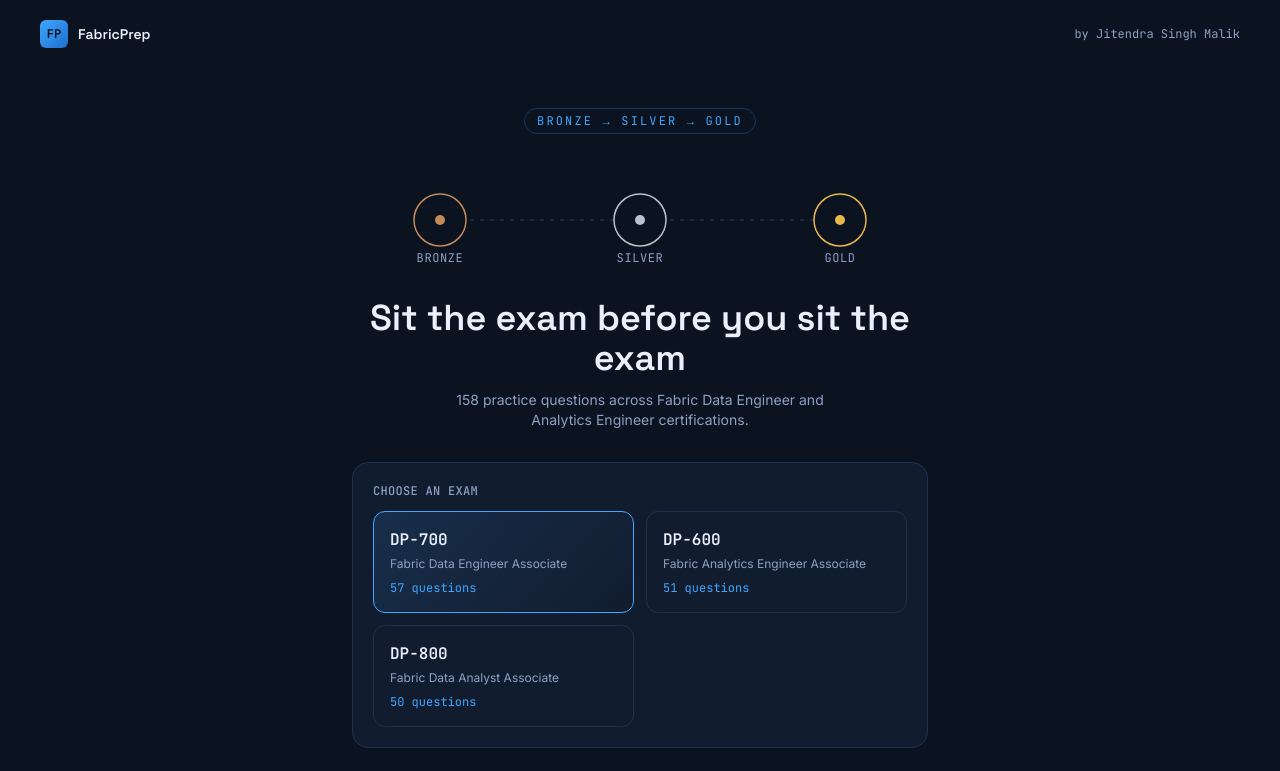
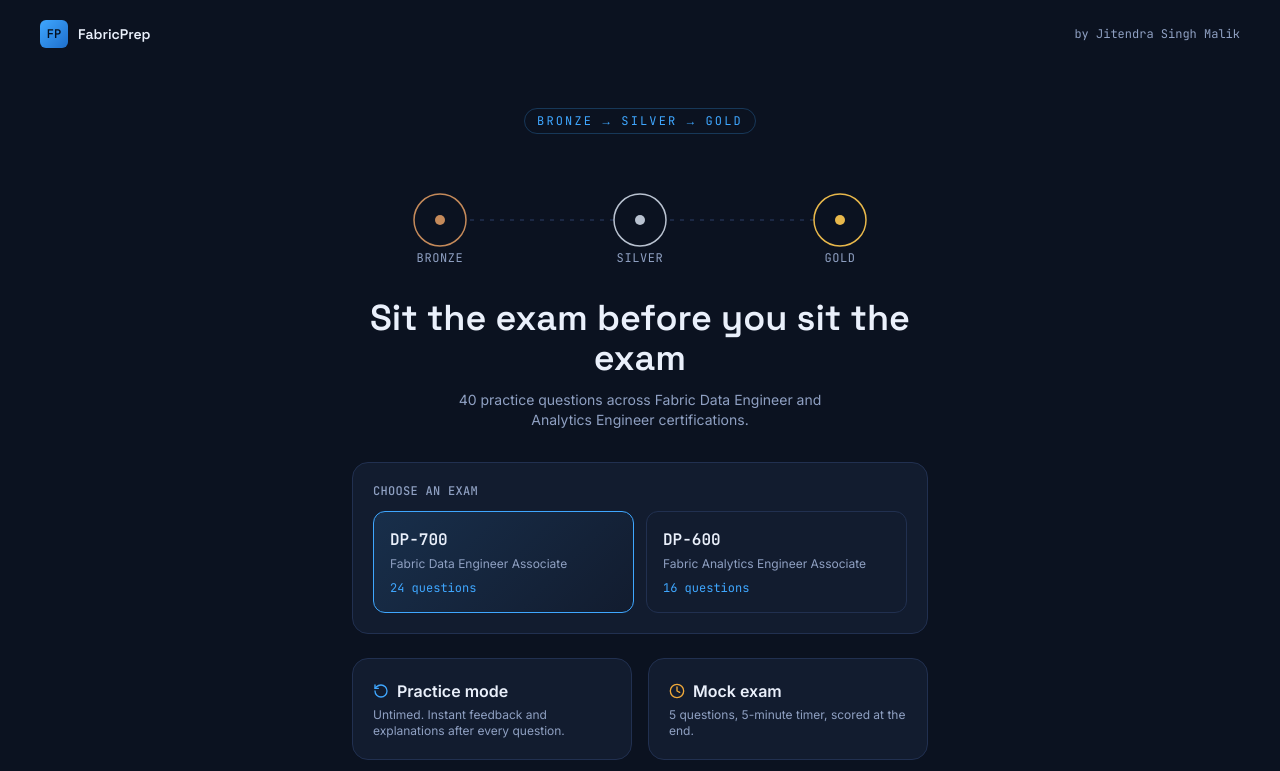
Before and after one commit to jmjmalik22/cert-practice-app, a React (Vite) app: page / in a window 1280 px wide. Shown: the top 771 px of the page. Built offline with nearby package versions, Linux system fonts and the light colour scheme.

Commit message:
restore clean question bank

```diff
--- a/src/App.jsx
+++ b/src/App.jsx
@@ -6,7 +6,7 @@
 // bank can grow without touching any UI code. Add more objects to either
 // array to expand coverage.
 // ---------------------------------------------------------------------------
-export const QUESTION_BANK = {
+const QUESTION_BANK = {
   "DP-700": {
     label: "Fabric Data Engineer Associate",
     questions: [
@@ -205,23 +205,6 @@
         explanation:
           "The _delta_log folder holds the transaction log that gives Delta tables ACID transactions, schema enforcement, CRUD support, and the ability to time travel to previous versions.",
       },
-        // Placeholder questions to bring the total to 50 for DP‑700
-        ...Array.from({ length: 37 }, (_, i) => {
-          const num = i + 14; // start after existing 13 questions
-          return {
-            id: `700-${num}`,
-            domain: "General Knowledge",
-            question: `Placeholder DP‑700 question ${num}. What is the answer?`,
-            options: [
-              { id: "a", text: "Option A" },
-              { id: "b", text: "Option B" },
-              { id: "c", text: "Option C" },
-              { id: "d", text: "Option D" },
-            ],
-            correct: "a",
-            explanation: `Placeholder explanation for DP‑700 question ${num}.`,
-          };
-        }),
       {
         id: "700-14",
         domain: "Lakehouse, Delta Lake and medallion architecture",
@@ -327,6 +310,66 @@
         explanation:
           "Git integration handles version control, branching, and rollback for a workspace, while deployment pipelines promote validated content across Development, Test, and Production stages — complementary but distinct processes.",
       },
+      {
+        id: "700-21",
+        domain: "Ingest and transform data",
+        question:
+          "Your source system stores data in a proprietary format and you need the entire database available in Fabric as a unit, kept continuously in sync. Which capability should you use?",
+        options: [
+          { id: "a", text: "A OneLake shortcut" },
+          { id: "b", text: "Mirroring" },
+          { id: "c", text: "A Dataflow Gen2 scheduled refresh" },
+          { id: "d", text: "V-Order optimization" },
+        ],
+        correct: "b",
+        explanation:
+          "Mirroring can bring in an entire external database or catalog, and when the source uses a proprietary format it is the only option — shortcuts only work with data already in open formats.",
+      },
+      {
+        id: "700-22",
+        domain: "Ingest and transform data",
+        question:
+          "What is the key difference between a OneLake shortcut and mirroring when the source data is already in an open format like Delta or Parquet?",
+        options: [
+          { id: "a", text: "A shortcut references the data in place with zero copy; mirroring can replicate it into OneLake" },
+          { id: "b", text: "A shortcut always copies the data; mirroring never does" },
+          { id: "c", text: "They are functionally identical for open-format sources" },
+          { id: "d", text: "Shortcuts only work for streaming sources" },
+        ],
+        correct: "a",
+        explanation:
+          "Shortcuts add a reference to data that stays at its source (zero-copy). Mirroring can use replication or shortcuts depending on the source, but for proprietary formats it must replicate — for open formats, a plain shortcut may be simpler.",
+      },
+      {
+        id: "700-23",
+        domain: "Implement and manage an analytics solution",
+        question:
+          "Besides Spark, OneLake, and domain settings, which additional workspace setting can now be configured in Fabric for orchestrating Python-based workflows?",
+        options: [
+          { id: "a", text: "Apache Airflow workspace settings" },
+          { id: "b", text: "Kubernetes workspace settings" },
+          { id: "c", text: "Terraform workspace settings" },
+          { id: "d", text: "Docker workspace settings" },
+        ],
+        correct: "a",
+        explanation:
+          "Fabric workspace settings include configuring Apache Airflow, alongside Spark, domain, and OneLake settings, for orchestrating Python-based data workflows.",
+      },
+      {
+        id: "700-24",
+        domain: "Real-Time Intelligence",
+        question:
+          "Which shortcut-related capability lets you automatically convert data format or remove personally identifiable information as part of referencing external data through OneLake?",
+        options: [
+          { id: "a", text: "Shortcut transformations" },
+          { id: "b", text: "V-Order" },
+          { id: "c", text: "Query acceleration" },
+          { id: "d", text: "Dynamic data masking" },
+        ],
+        correct: "a",
+        explanation:
+          "Shortcut transformations let you apply automatic changes to shortcut-referenced data, such as converting the file format or removing PII, without duplicating the underlying data.",
+      },
     ],
   },
   "DP-600": {
@@ -423,7 +466,7 @@
           "Calculation groups let you define reusable calculation logic (e.g. time intelligence variants) once and apply it across many measures, keeping metrics consistent.",
       },
       {
-          id: "600-6",
+        id: "600-7",
         domain: "Explore and analyze data",
         question:
           "A stakeholder wants to type a natural-language question and get a chart back from a Power BI report. Which feature supports this?",
@@ -437,80 +480,146 @@
         explanation:
           "The Q&A visual lets users type natural-language questions against the semantic model and returns an auto-generated visual as the answer.",
       },
-        // Placeholder questions to bring DP‑600 up to 50 total
-        ...Array.from({ length: 44 }, (_, i) => {
-          const num = i + 7; // after existing 6 questions
-          return {
-            id: `600-${num}`,
-            domain: "General Knowledge",
-            question: `Placeholder DP‑600 question ${num}. What is the answer?`,
+      {
+        id: "600-8",
+        domain: "Implement and manage semantic models",
+        question:
+          "A Direct Lake on SQL semantic model has its DirectLakeBehavior property set to Automatic. What happens when a query can't meet Direct Lake conditions?",
         options: [
-              { id: "a", text: "Option A" },
-              { id: "b", text: "Option B" },
-              { id: "c", text: "Option C" },
-              { id: "d", text: "Option D" },
+          { id: "a", text: "The query fails immediately with an error" },
+          { id: "b", text: "The query silently falls back to DirectQuery mode, possibly with slower performance" },
+          { id: "c", text: "The report stops refreshing until the issue is fixed" },
+          { id: "d", text: "The semantic model automatically switches to Import mode" },
+        ],
+        correct: "b",
+        explanation:
+          "Automatic (the default) means the query silently falls back to DirectQuery mode when Direct Lake conditions aren't met, so reports keep working but may be slower — DirectLakeOnly would instead fail the query with an error.",
+      },
+      {
+        id: "600-9",
+        domain: "Implement and manage semantic models",
+        question:
+          "Which Direct Lake variant never falls back to DirectQuery and can combine Delta tables from multiple Fabric data sources in one semantic model?",
+        options: [
+          { id: "a", text: "Direct Lake on SQL" },
+          { id: "b", text: "Direct Lake on OneLake" },
+          { id: "c", text: "DirectQuery mode" },
+          { id: "d", text: "Import mode" },
+        ],
+        correct: "b",
+        explanation:
+          "Direct Lake on OneLake runs exclusively in DirectLakeOnly mode with no DirectQuery fallback, and can use Delta tables from multiple Fabric data sources rather than being limited to a single lakehouse or warehouse.",
+      },
+      {
+        id: "600-10",
+        domain: "Implement and manage semantic models",
+        question:
+          "You need row-level security enforced consistently even when Direct Lake falls back to DirectQuery via the SQL analytics endpoint. Where should RLS be defined for the most reliable behavior?",
+        options: [
+          { id: "a", text: "Only in the semantic model, using a fixed identity cloud connection" },
+          { id: "b", text: "Only as SQL RLS at the SQL analytics endpoint" },
+          { id: "c", text: "RLS cannot be used with Direct Lake at all" },
+          { id: "d", text: "Only inside individual report visuals" },
         ],
         correct: "a",
-            explanation: `Placeholder explanation for DP‑600 question ${num}.`,
-          };
-        }),
-    ],
-  },
-  "DP-800": {
-    label: "Fabric Data Analyst Associate",
-      questions: [
-        {
-          id: "800-1",
-          domain: "Analyze data",
-          question:
-            "Which DAX function would you use to calculate the month‑over‑month growth rate for a measure called Sales?",
-          options: [
-            { id: "a", text: "DIVIDE(Sales, CALCULATE(Sales, PREVIOUSMONTH('Date'[Date])))" },
-            { id: "b", text: "CALCULATE(Sales) - CALCULATE(Sales, PREVIOUSMONTH('Date'[Date]))" },
-            { id: "c", text: "VAR Prev = CALCULATE(Sales, PREVIOUSMONTH('Date'[Date])); RETURN DIVIDE(Sales - Prev, Prev)" },
-            { id: "d", text: "TOTALYTD(Sales)" },
-          ],
-          correct: "c",
         explanation:
-            "By storing the previous month value in a variable and then dividing the difference by that previous value you get a proper growth rate.",
+          "Semantic model RLS works with Direct Lake, but Microsoft recommends using a fixed identity cloud connection; note that tables with SQL RLS defined at the SQL analytics endpoint will always force a DirectQuery fallback for Direct Lake on SQL.",
       },
       {
-          id: "800-2",
-          domain: "Modeling",
+        id: "600-11",
+        domain: "Prepare data",
         question:
-            "In a semantic model, which relationship cardinality should you use when a product can belong to multiple categories?",
+          "Which OneLake capability lets a workspace reference a table from another Fabric workspace or external storage without physically copying the data?",
         options: [
-            { id: "a", text: "One‑to‑one" },
-            { id: "b", text: "One‑to‑many" },
-            { id: "c", text: "Many‑to‑many" },
-            { id: "d", text: "Many‑to‑one" },
+          { id: "a", text: "Mirroring" },
+          { id: "b", text: "A OneLake shortcut" },
+          { id: "c", text: "Dataflow Gen2 staging" },
+          { id: "d", text: "Deployment pipeline promotion" },
         ],
-          correct: "c",
+        correct: "b",
         explanation:
-            "Many‑to‑many relationships allow a product to be linked to several categories and vice‑versa, which matches the scenario.",
+          "A OneLake shortcut is a reference to data in another location — within the same workspace, another workspace, or external storage — that makes it appear local without copying it.",
       },
-        // Placeholder questions to bring DP‑800 up to 50 total
-        ...Array.from({ length: 48 }, (_, i) => {
-          const num = i + 3; // after existing 2 questions
-          return {
-            id: `800-${num}`,
-            domain: "General Knowledge",
-            question: `Placeholder DP‑800 question ${num}. What is the answer?`,
+      {
+        id: "600-12",
+        domain: "Prepare data",
+        question:
+          "Your source data lives in an operational Azure SQL Database and you want it continuously synchronized into OneLake in near real time without building an ETL pipeline. What should you use?",
         options: [
-              { id: "a", text: "Option A" },
-              { id: "b", text: "Option B" },
-              { id: "c", text: "Option C" },
-              { id: "d", text: "Option D" },
+          { id: "a", text: "A OneLake shortcut" },
+          { id: "b", text: "Database mirroring" },
+          { id: "c", text: "A paginated report" },
+          { id: "d", text: "A calculation group" },
+        ],
+        correct: "b",
+        explanation:
+          "Database mirroring continuously replicates an external operational database like Azure SQL Database into OneLake in Delta format, without requiring a traditional ETL pipeline.",
+      },
+      {
+        id: "600-13",
+        domain: "Maintain a data analytics solution",
+        question:
+          "Which file type lets you create and manage a Power BI Desktop project for source control, as part of the analytics development lifecycle in Fabric?",
+        options: [
+          { id: "a", text: ".pbix" },
+          { id: "b", text: ".pbip" },
+          { id: "c", text: ".pbit" },
+          { id: "d", text: ".pbids" },
+        ],
+        correct: "b",
+        explanation:
+          "A Power BI Desktop project (.pbip) is designed for source control and collaborative development, unlike the single-file .pbix format.",
+      },
+      {
+        id: "600-14",
+        domain: "Maintain a data analytics solution",
+        question:
+          "You want to deploy and manage a Fabric semantic model programmatically from an external tool like SSMS or a script. Which endpoint should you use?",
+        options: [
+          { id: "a", text: "The XMLA endpoint" },
+          { id: "b", text: "The Q&A visual" },
+          { id: "c", text: "The Real-Time Hub" },
+          { id: "d", text: "The OneLake catalog" },
         ],
         correct: "a",
-            explanation: `Placeholder explanation for DP‑800 question ${num}.`,
-          };
-        }),
+        explanation:
+          "The XMLA endpoint allows semantic models to be deployed and managed programmatically using external tools such as SSMS, Tabular Editor, or scripts.",
+      },
+      {
+        id: "600-15",
+        domain: "Prepare data",
+        question:
+          "A colleague changes a lakehouse table that several downstream semantic models depend on. Which practice helps you understand what else might break before making the change?",
+        options: [
+          { id: "a", text: "Impact analysis of downstream dependencies" },
+          { id: "b", text: "Dynamic format strings" },
+          { id: "c", text: "Field parameters" },
+          { id: "d", text: "Query folding" },
+        ],
+        correct: "a",
+        explanation:
+          "Performing impact analysis of downstream dependencies from lakehouses, warehouses, dataflows, and semantic models helps identify what else is affected before making a breaking change.",
+      },
+      {
+        id: "600-16",
+        domain: "Implement and manage semantic models",
+        question:
+          "Which DAX modeling feature standardises reusable, parameterised time-intelligence-style calculations that can be applied to many different measures at once?",
+        options: [
+          { id: "a", text: "Field parameters" },
+          { id: "b", text: "Calculation groups" },
+          { id: "c", text: "Dynamic format strings" },
+          { id: "d", text: "Bridge tables" },
+        ],
+        correct: "b",
+        explanation:
+          "Calculation groups let you define reusable calculation logic — such as time-intelligence variants — once, and apply it consistently across many measures.",
+      },
     ],
   },
 };
 
-export const TOKENS = {
+const TOKENS = {
   bg: "#0B1220",
   bgDeep: "#070C16",
   panel: "#121C2F",
```
Lines whose indentation alone changed are shown as unchanged.
